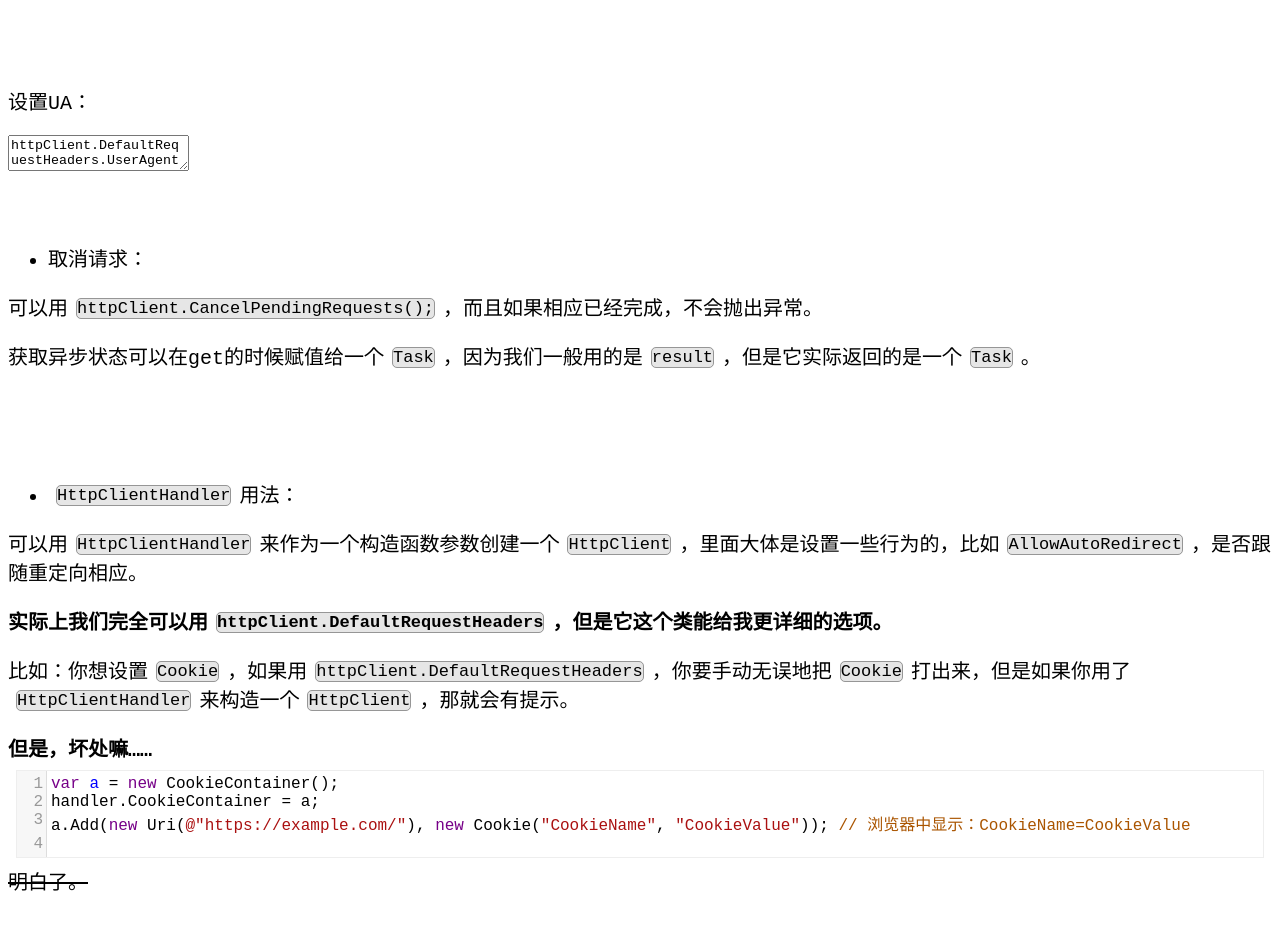
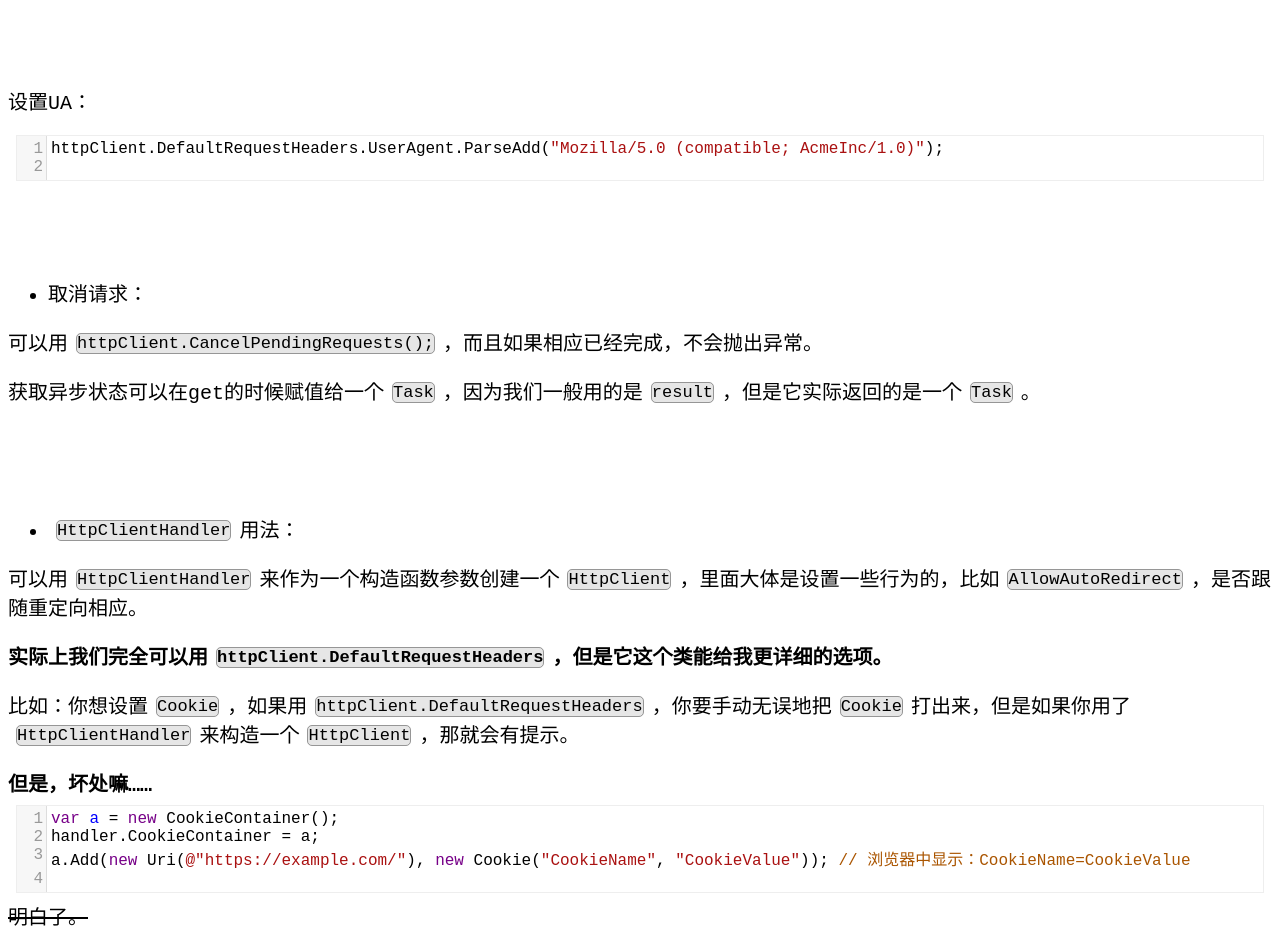
Before and after one commit to 1234567Yang/NewCSharpNote, a plain HTML site: page notes/html/HttpClientAdvanceSend/F_HttpClientAdvanceSend.html in a window 1280 px wide. Shown: the part 2283-3218 px from the top of the page. Drawn offline with Linux system fonts and the light colour scheme.

Commit message:
修复textarea class少了个a导致样式加载不出来

```diff
--- a/notes/html/HttpClientAdvanceSend/F_HttpClientAdvanceSend.html
+++ b/notes/html/HttpClientAdvanceSend/F_HttpClientAdvanceSend.html
@@ -103,7 +103,7 @@ httpClient.DefaultRequestHeaders.Authorization = new AuthenticationHeaderValue("
 
 <br><br><br>
 <p>设置UA：</p>
-<textarea class="codeTextare">
+<textarea class="codeTextarea">
 httpClient.DefaultRequestHeaders.UserAgent.ParseAdd("Mozilla/5.0 (compatible; AcmeInc/1.0)");
 </textarea>
 
```
Also changed, not shown: notes/html/raw/HttpClientAdvanceSend.html (+1 -1 lines).
